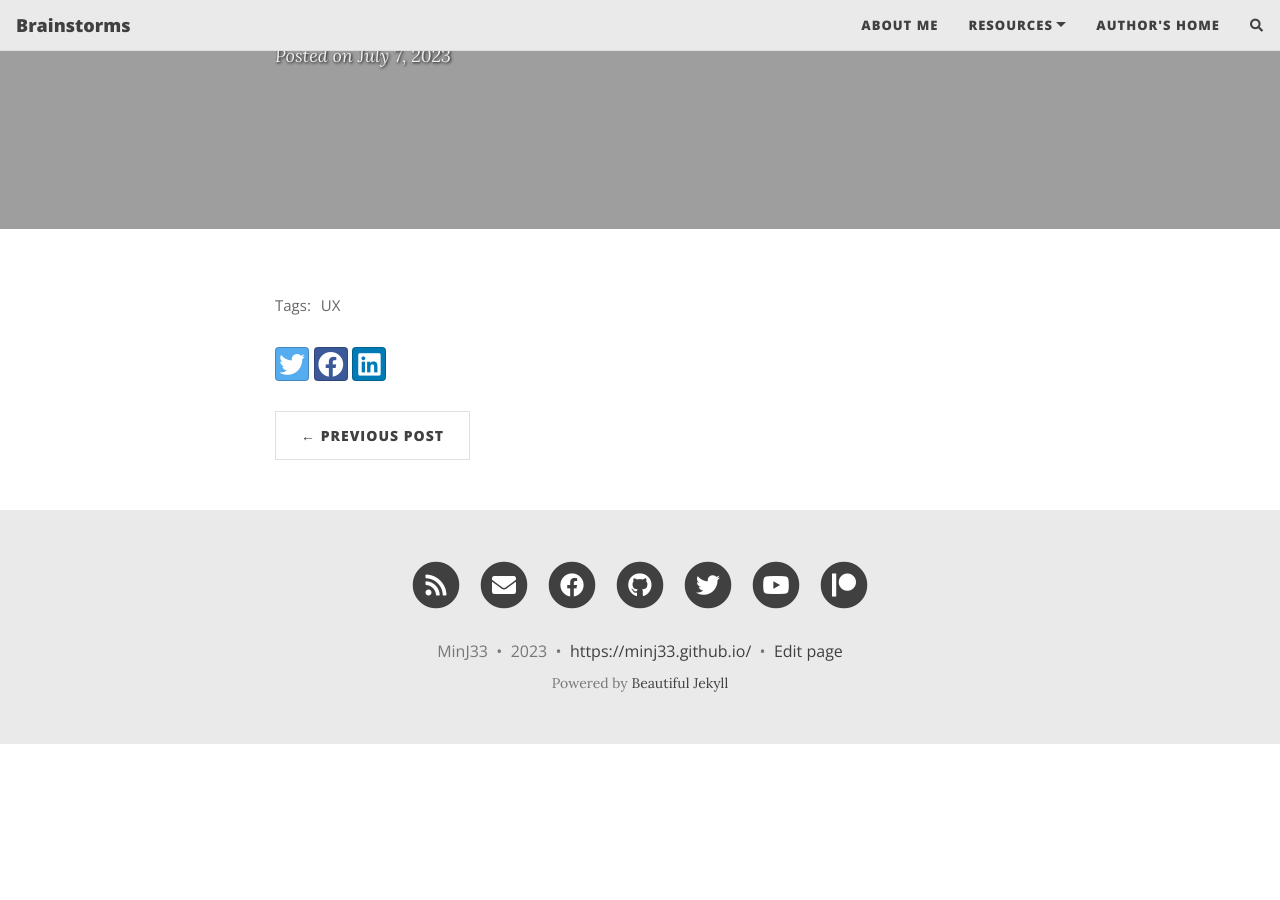
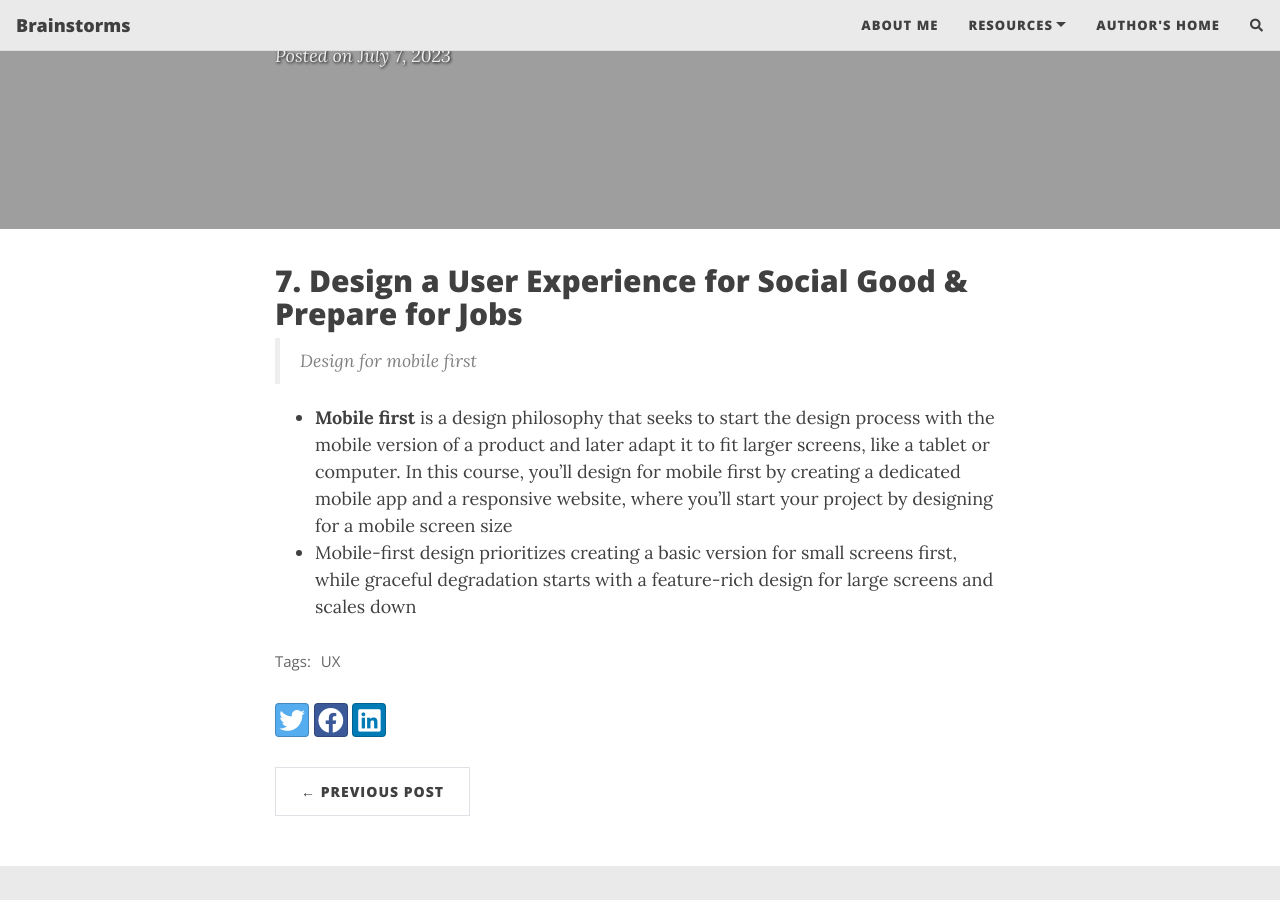
Before and after one commit to MinJ33/MinJ33.github.io, a Jekyll site: the page built from _posts/2023-07-07-UX-Module7.md, in a window 1280 px wide and 900 px high, scrolled down 372 px. Built offline with Jekyll 4.4.1, drawn with Linux system fonts in a browser that asks for light colours; nearby versions of some CDN libraries; comment, search, counter and statistics services are not loaded; before the commit the page ends 1116 px from its top, so only the background shows below that.

Commit message:
Design for mobile first

```diff
--- a/_posts/2023-07-07-UX-Module7.md
+++ b/_posts/2023-07-07-UX-Module7.md
@@ -7,3 +7,10 @@ thumbnail-img: /assets/img/module7_thumb.jpg
 share-img: /assets/img/module7_path.jpg
 tags: [UX]
 ---
+
+## 7. Design a User Experience for Social Good & Prepare for Jobs
+
+> Design for mobile first
+
+- **Mobile first** is a design philosophy that seeks to start the design process with the mobile version of a product and later adapt it to fit larger screens, like a tablet or computer. In this course, you’ll design for mobile first by creating a dedicated mobile app and a responsive website, where you’ll start your project by designing for a mobile screen size
+-  Mobile-first design prioritizes creating a basic version for small screens first, while graceful degradation starts with a feature-rich design for large screens and scales down
```
